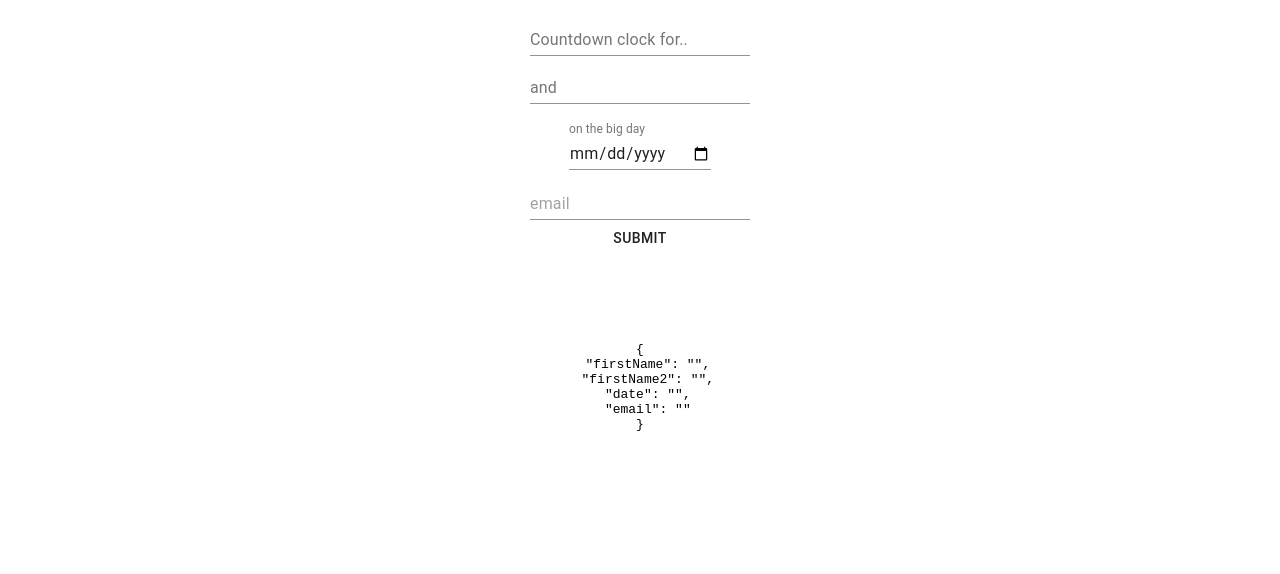
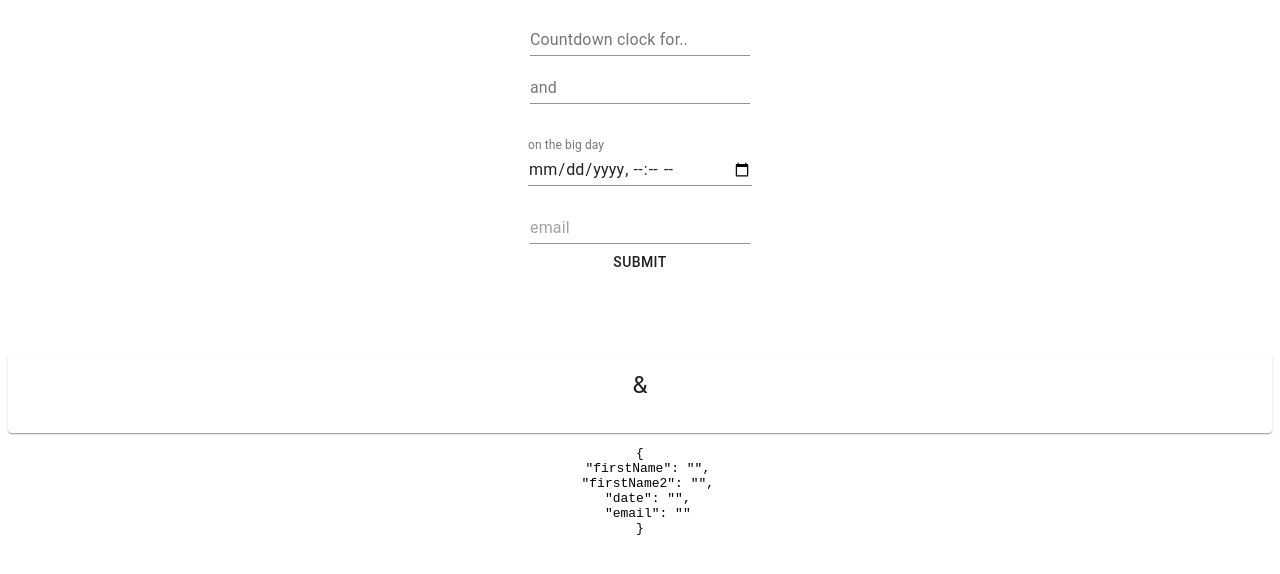
Before and after one commit to bucketofcode/countdown, a Next.js app: page / in a window 1280 px wide. Shown: the top 574 px of the page. Built offline with nearby package versions, Linux system fonts and the light colour scheme.

Commit message:
Add preview card, not fully working

```diff
--- a/pages/CountDownForm.tsx
+++ b/pages/CountDownForm.tsx
@@ -3,9 +3,10 @@ import { Field, Form, Formik } from 'formik';
 import Button from '@material-ui/core/Button';
 import { CountDownField } from './CountDownField';
 import { TextField } from '@material-ui/core';
+import { PreviewCard } from './PreviewCard';
 
 
-interface Values {
+export interface Values {
   firstName:string;
   firstName2:string;
   email:string;
@@ -19,7 +20,10 @@ interface Props {
 
 
 
+
 export const CountDownForm: React.FC<Props> = ({onSubmit}) => {
+
+
     return (
     <Formik
     initialValues={{firstName: "", firstName2:"", date:"", email:""}}
@@ -46,10 +50,12 @@ export const CountDownForm: React.FC<Props> = ({onSubmit}) => {
           <br/>
           <div>
           <TextField
+            id="dateOn"
             name="date"
             label="on the big day"
-            type="date"
-            // defaultValue="2017-05-24"
+            type="datetime-local"
+            margin="normal"
+            //defaultValue="2022-05-30"
             // className={classes.textField}
             InputLabelProps={{
               shrink: true,
@@ -72,6 +78,12 @@ export const CountDownForm: React.FC<Props> = ({onSubmit}) => {
           <br/>
           <br/>
           <br/>
+          <PreviewCard
+            firstName={values.firstName}
+            firstName2={values.firstName2}
+            dateOn={values.dateOn}
+            email={values.email}
+          />
           <pre>
             {JSON.stringify(values, null, 2)}
           </pre>
--- /dev/null
+++ b/pages/PreviewCard.tsx
@@ -0,0 +1,20 @@
+import * as React from 'react'
+import {Values} from "./CountDownForm"
+import Card from '@material-ui/core/Card';
+import { CardContent, Typography } from '@material-ui/core';
+
+export const PreviewCard: React.FC<Values> = ({firstName, firstName2, date}) => {
+
+    return (
+        <React.Fragment>
+             <Card>
+              <CardContent>
+                 <Typography gutterBottom variant="h5" component="h2">
+                     {firstName} & {firstName2} <br/>
+                     {date}
+                 </Typography>
+              </CardContent>
+             </Card>
+        </React.Fragment>
+    );
+};
```
